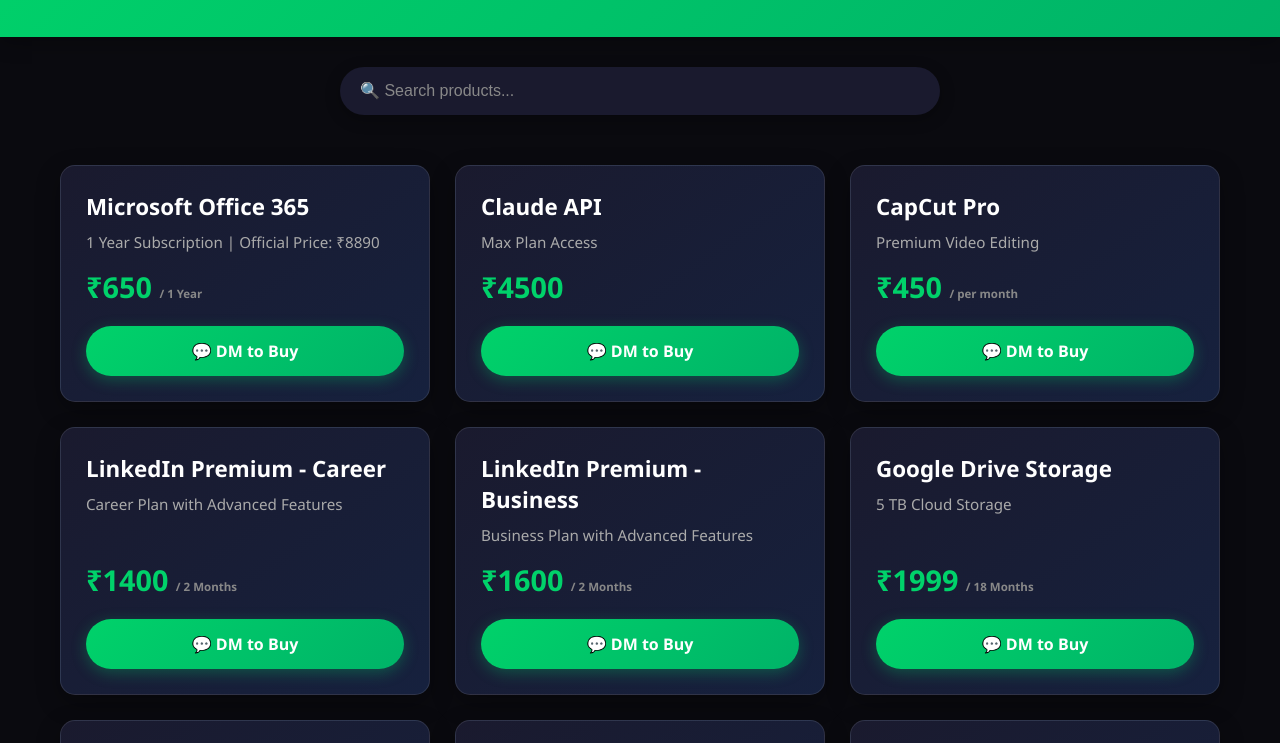
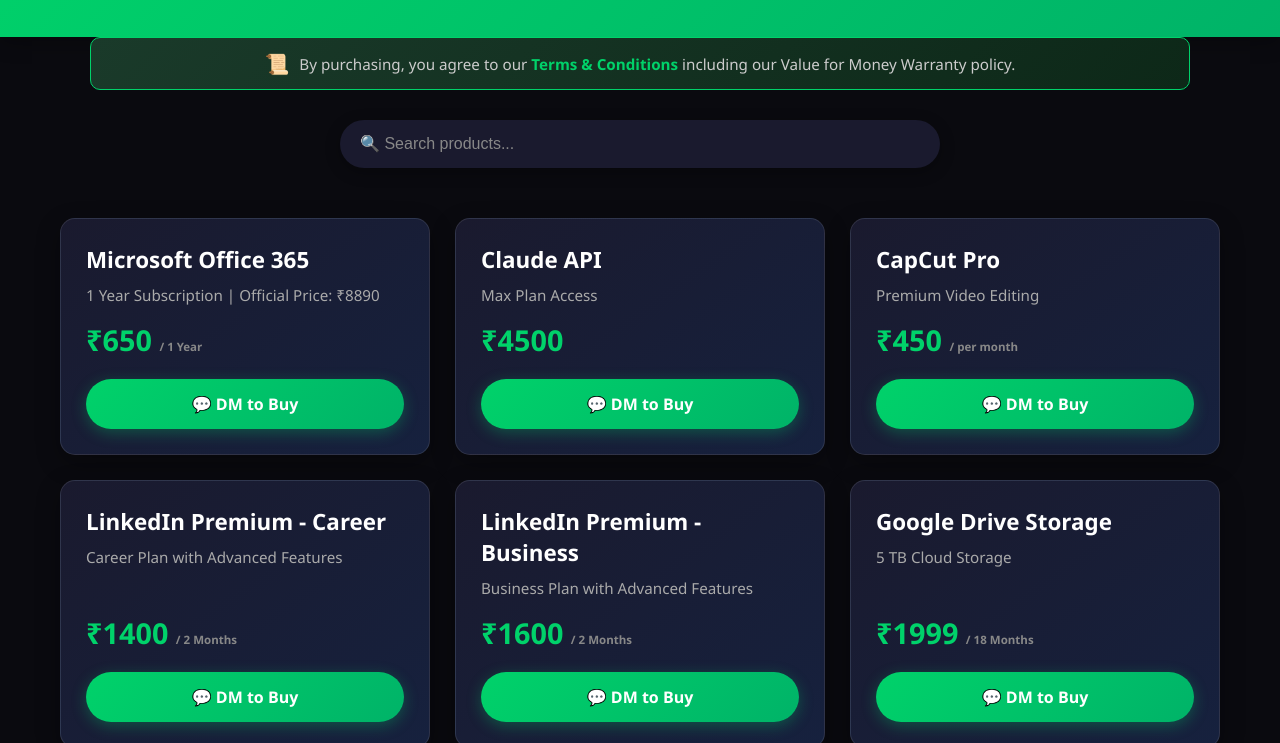
Before and after one commit to phpCodewale/foxzen, a plain HTML site: page index.html in a window 1280 px wide. Shown: the part 132-875 px from the top of the page. Drawn offline with Linux system fonts and the light colour scheme.

Commit message:
Update index.html

```diff
--- a/index.html
+++ b/index.html
@@ -184,6 +184,36 @@
             letter-spacing: 2px;
         }
 
+        .tnc-banner {
+            background: linear-gradient(135deg, #1a3a2a, #0d2818);
+            border: 1px solid #00d26a;
+            border-radius: 10px;
+            padding: 12px 20px;
+            margin: 0 auto 0;
+            max-width: 1100px;
+            display: flex;
+            align-items: center;
+            justify-content: center;
+            gap: 10px;
+            flex-wrap: wrap;
+            font-size: 0.95em;
+            color: #ccc;
+        }
+
+        .tnc-banner a {
+            color: #00d26a;
+            text-decoration: none;
+            font-weight: 600;
+        }
+
+        .tnc-banner a:hover {
+            text-decoration: underline;
+        }
+
+        .tnc-icon {
+            font-size: 1.3em;
+        }
+
         footer {
             background: #0a0a0f;
             padding: 20px;
@@ -214,6 +244,11 @@
         <p>Premium Software & Subscriptions at Best Prices</p>
     </header>
 
+    <div class="tnc-banner">
+        <span class="tnc-icon">📜</span>
+        <span>By purchasing, you agree to our <a href="tnc.html">Terms & Conditions</a> including our Value for Money Warranty policy.</span>
+    </div>
+
     <div class="search-container">
         <div class="search-box">
             <input
@@ -242,7 +277,8 @@
     </div>
 
     <footer>
-        <p> Foxzen Digital | All products are genuine licenses | Secure transactions</p>
+        <p> © 2026 <a href="index.html">Foxzen Digital</a> | All products are genuine licenses | Secure transactions</p>
+        <p style="margin-top: 8px;"><a href="tnc.html" style="color: #00d26a;">Terms & Conditions</a></p>
     </footer>
 
     <script>
```
